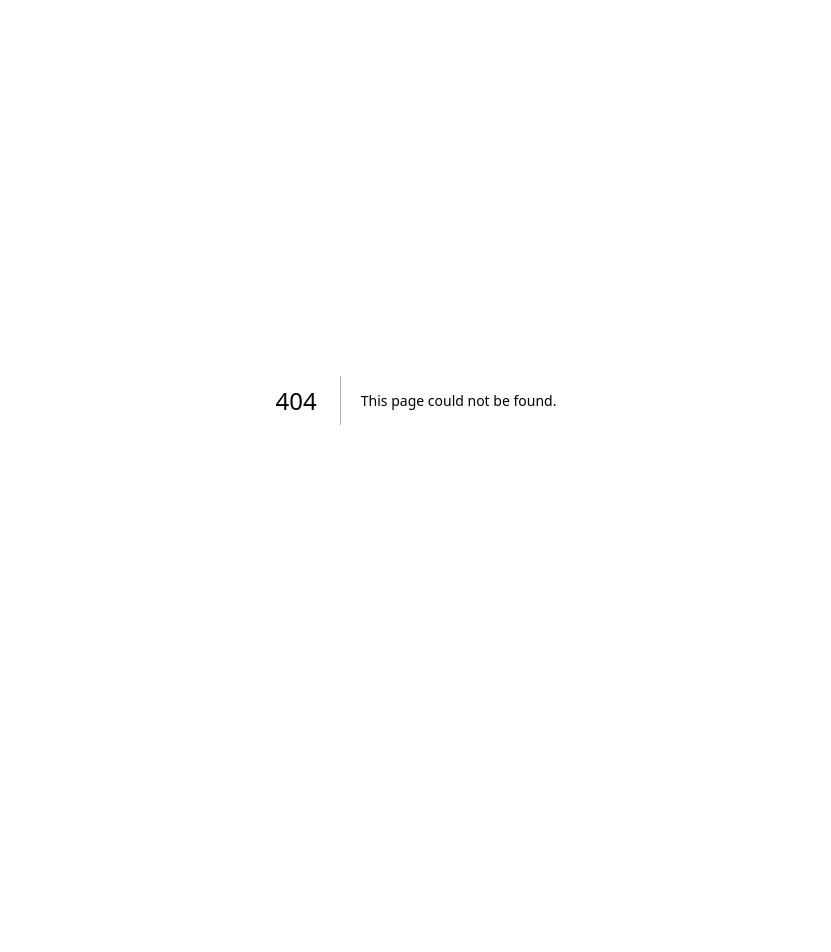
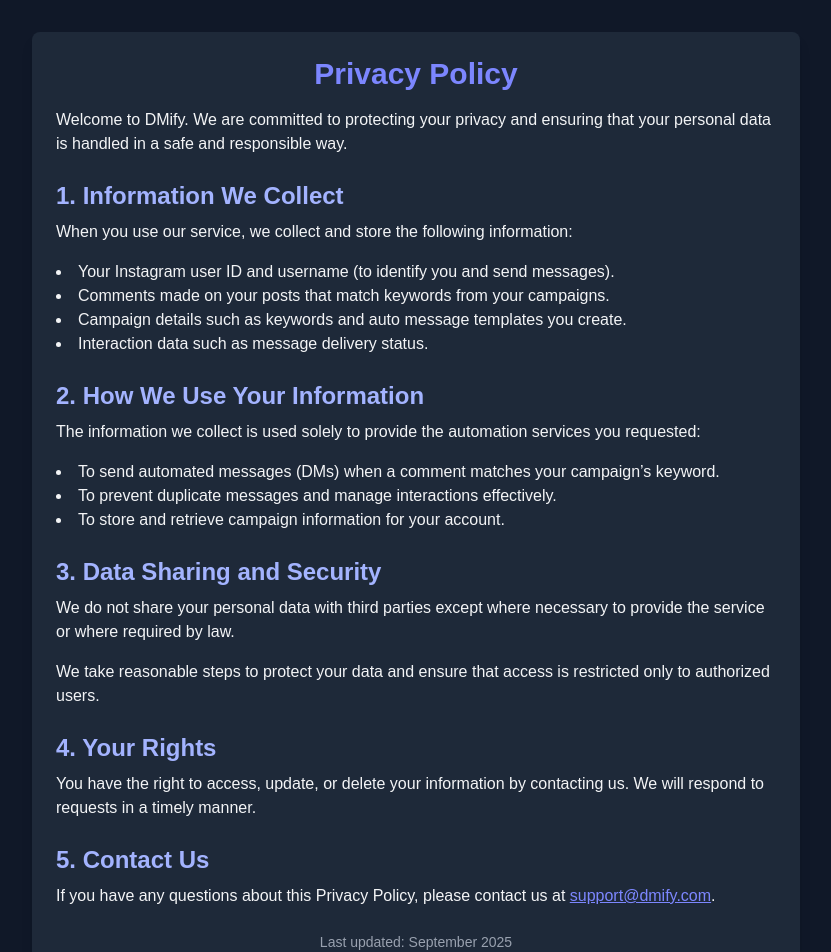
Before and after one commit to Techplement-dev/DMify, a Next.js app: page /privacy-policy in a window 1280 px wide. Before the commit this address had no page. Shown: the top 952 px of the page, without its empty margins (224-1055 px from the left). Before the commit the page ends 800 px from the top, so only its background shows below. Built offline with nearby package versions, Linux system fonts and the light colour scheme.

Commit message:
Added privacy policy page

```diff
--- /dev/null
+++ b/src/app/privacy-policy/page.js
@@ -0,0 +1,56 @@
+export default function PrivacyPolicy() {
+  return (
+    <div className="min-h-screen bg-gray-900 text-gray-100 p-8">
+      <div className="max-w-3xl mx-auto bg-gray-800 p-6 rounded-lg shadow-lg">
+        <h1 className="text-3xl font-bold mb-4 text-center text-indigo-400">Privacy Policy</h1>
+
+        <p className="mb-4">
+          Welcome to DMify. We are committed to protecting your privacy and ensuring that your personal data is handled in a safe and responsible way.
+        </p>
+
+        <h2 className="text-2xl font-semibold mt-6 mb-2 text-indigo-300">1. Information We Collect</h2>
+        <p className="mb-4">
+          When you use our service, we collect and store the following information:
+        </p>
+        <ul className="list-disc list-inside mb-4">
+          <li>Your Instagram user ID and username (to identify you and send messages).</li>
+          <li>Comments made on your posts that match keywords from your campaigns.</li>
+          <li>Campaign details such as keywords and auto message templates you create.</li>
+          <li>Interaction data such as message delivery status.</li>
+        </ul>
+
+        <h2 className="text-2xl font-semibold mt-6 mb-2 text-indigo-300">2. How We Use Your Information</h2>
+        <p className="mb-4">
+          The information we collect is used solely to provide the automation services you requested:
+        </p>
+        <ul className="list-disc list-inside mb-4">
+          <li>To send automated messages (DMs) when a comment matches your campaign’s keyword.</li>
+          <li>To prevent duplicate messages and manage interactions effectively.</li>
+          <li>To store and retrieve campaign information for your account.</li>
+        </ul>
+
+        <h2 className="text-2xl font-semibold mt-6 mb-2 text-indigo-300">3. Data Sharing and Security</h2>
+        <p className="mb-4">
+          We do not share your personal data with third parties except where necessary to provide the service or where required by law.
+        </p>
+        <p className="mb-4">
+          We take reasonable steps to protect your data and ensure that access is restricted only to authorized users.
+        </p>
+
+        <h2 className="text-2xl font-semibold mt-6 mb-2 text-indigo-300">4. Your Rights</h2>
+        <p className="mb-4">
+          You have the right to access, update, or delete your information by contacting us. We will respond to requests in a timely manner.
+        </p>
+
+        <h2 className="text-2xl font-semibold mt-6 mb-2 text-indigo-300">5. Contact Us</h2>
+        <p>
+          If you have any questions about this Privacy Policy, please contact us at <a href="mailto:support@dmify.com" className="text-indigo-400 underline">support@dmify.com</a>.
+        </p>
+
+        <p className="mt-6 text-sm text-gray-400 text-center">
+          Last updated: September 2025
+        </p>
+      </div>
+    </div>
+  );
+}
--- /dev/null
+++ b/src/lib/autoDM.js
@@ -0,0 +1,70 @@
+import { createClient } from "@supabase/supabase-js";
+
+// Initialize Supabase client
+const supabase = createClient(
+  process.env.SUPABASE_URL,
+  process.env.SUPABASE_SERVICE_ROLE_KEY
+);
+
+/**
+ * Sends an auto-DM when a comment matches a keyword in the user's campaigns.
+ *
+ * @param {string} userId - The ID of the user owning the campaign
+ * @param {string} commentText - The comment text to check
+ * @param {string} instagramUserId - The Instagram user ID to send the DM to
+ */
+export async function sendAutoDM(userId, commentText, instagramUserId) {
+  try {
+    // Fetch active campaigns for this user
+    const { data: campaigns, error } = await supabase
+      .from("campaigns")
+      .select("*")
+      .eq("user_id", userId)
+      .eq("status", "active");
+
+    if (error) throw error;
+
+    // Check if any campaign matches the comment text
+    const matchingCampaign = campaigns.find(campaign =>
+      commentText.toLowerCase().includes(campaign.campaign_name.toLowerCase())
+    );
+
+    if (!matchingCampaign) {
+      console.log("No matching campaign found.");
+      return;
+    }
+
+    // Send the DM using Instagram Graph API
+    const instagramAccessToken = process.env.INSTAGRAM_ACCESS_TOKEN;
+
+    const url = `https://graph.facebook.com/v14.0/${instagramUserId}/messages`;
+
+    const payload = {
+      messaging_type: "MESSAGE_TAG",
+      tag: "ACCOUNT_UPDATE",
+      message: {
+        text: matchingCampaign.message_template
+      }
+    };
+
+    const response = await fetch(url, {
+      method: "POST",
+      headers: {
+        "Authorization": `Bearer ${instagramAccessToken}`,
+        "Content-Type": "application/json"
+      },
+      body: JSON.stringify(payload)
+    });
+
+    const result = await response.json();
+
+    if (!response.ok) {
+      console.error("Failed to send DM:", result);
+    } else {
+      console.log("DM sent successfully:", result);
+    }
+
+  } catch (err) {
+    console.error("Error in sendAutoDM:", err.message);
+  }
+}
```
